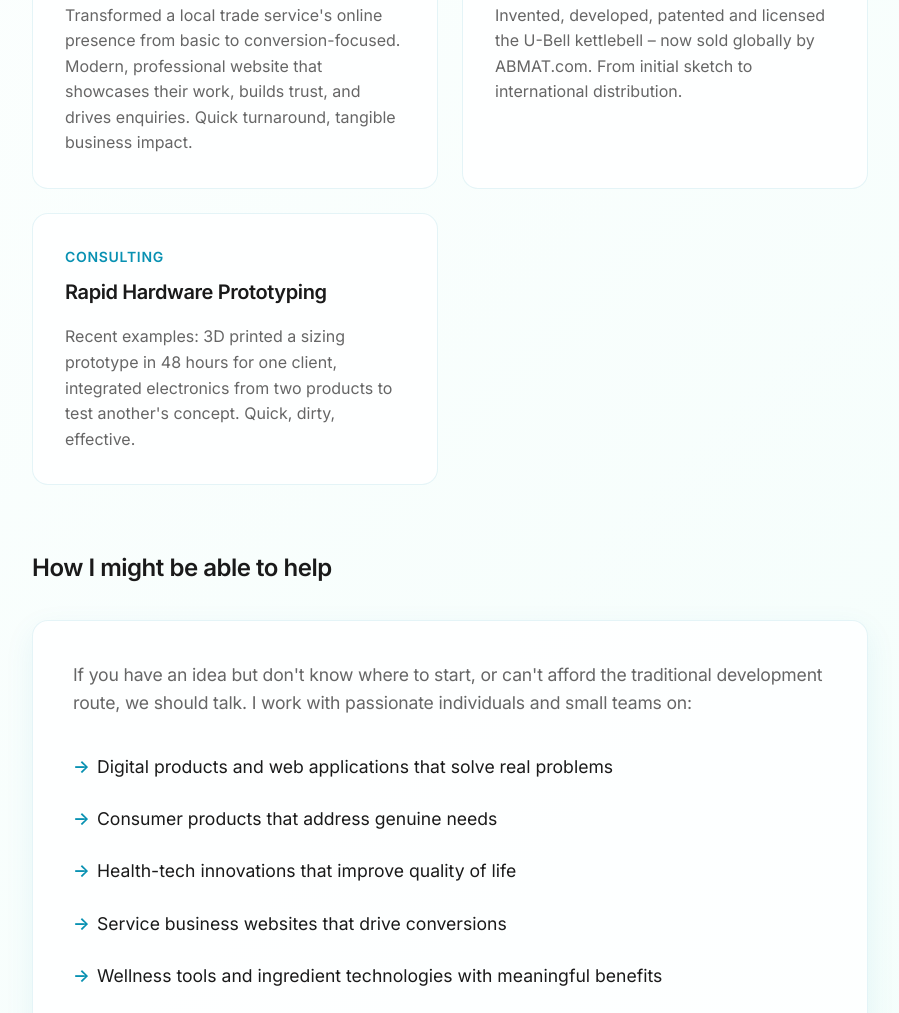
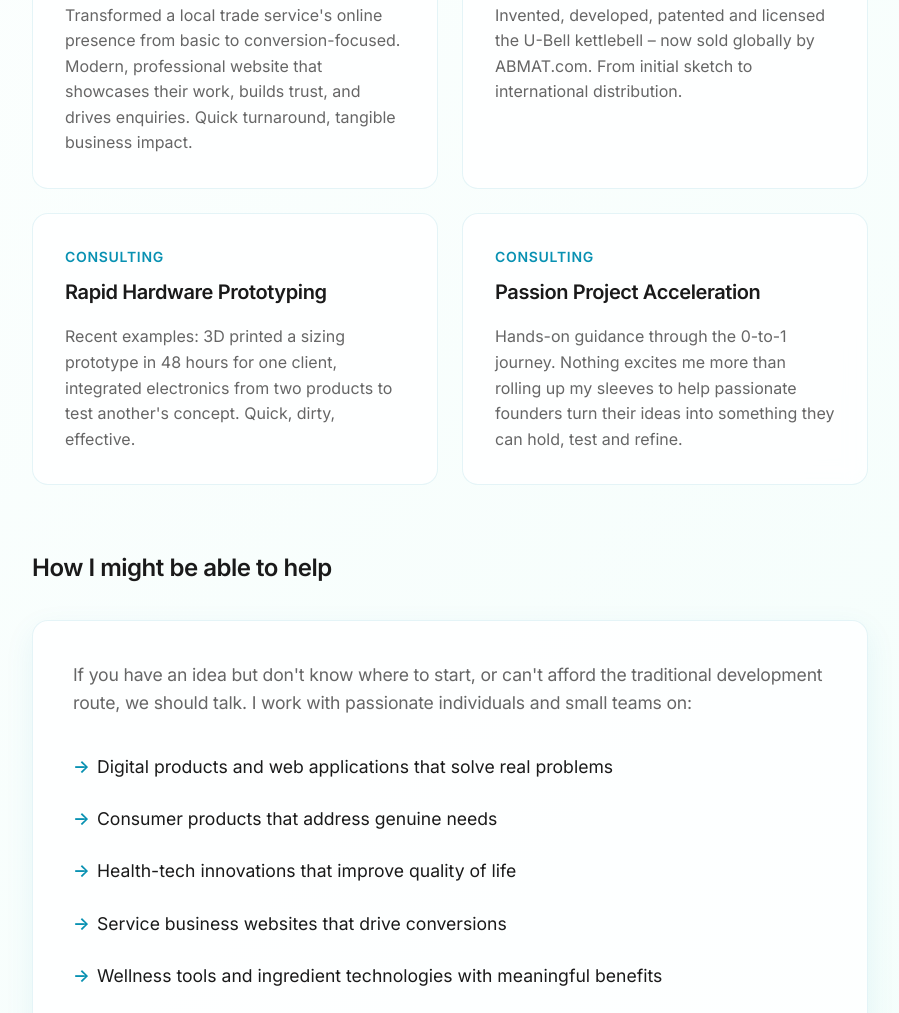
Before and after one commit to ITPCbuilds/josh-hume, a plain HTML site: page index.html in a window 1280 px wide. Shown: the part 1126-2139 px from the top of the page, without its empty margins (190-1089 px from the left). Drawn offline with Linux system fonts and the light colour scheme.

Commit message:
Update index.html

```diff
--- a/index.html
+++ b/index.html
@@ -412,6 +412,14 @@
                         Recent examples: 3D printed a sizing prototype in 48 hours for one client, integrated electronics from two products to test another's concept. Quick, dirty, effective.
                     </div>
                 </div>
+
+                <div class="project-card" style="--delay: 0.7s">
+                    <div class="project-type">Consulting</div>
+                    <div class="project-title">Passion Project Acceleration</div>
+                    <div class="project-description">
+                        Hands-on guidance through the 0-to-1 journey. Nothing excites me more than rolling up my sleeves to help passionate founders turn their ideas into something they can hold, test and refine.
+                    </div>
+                </div>
             </div>
         </section>
 
```
